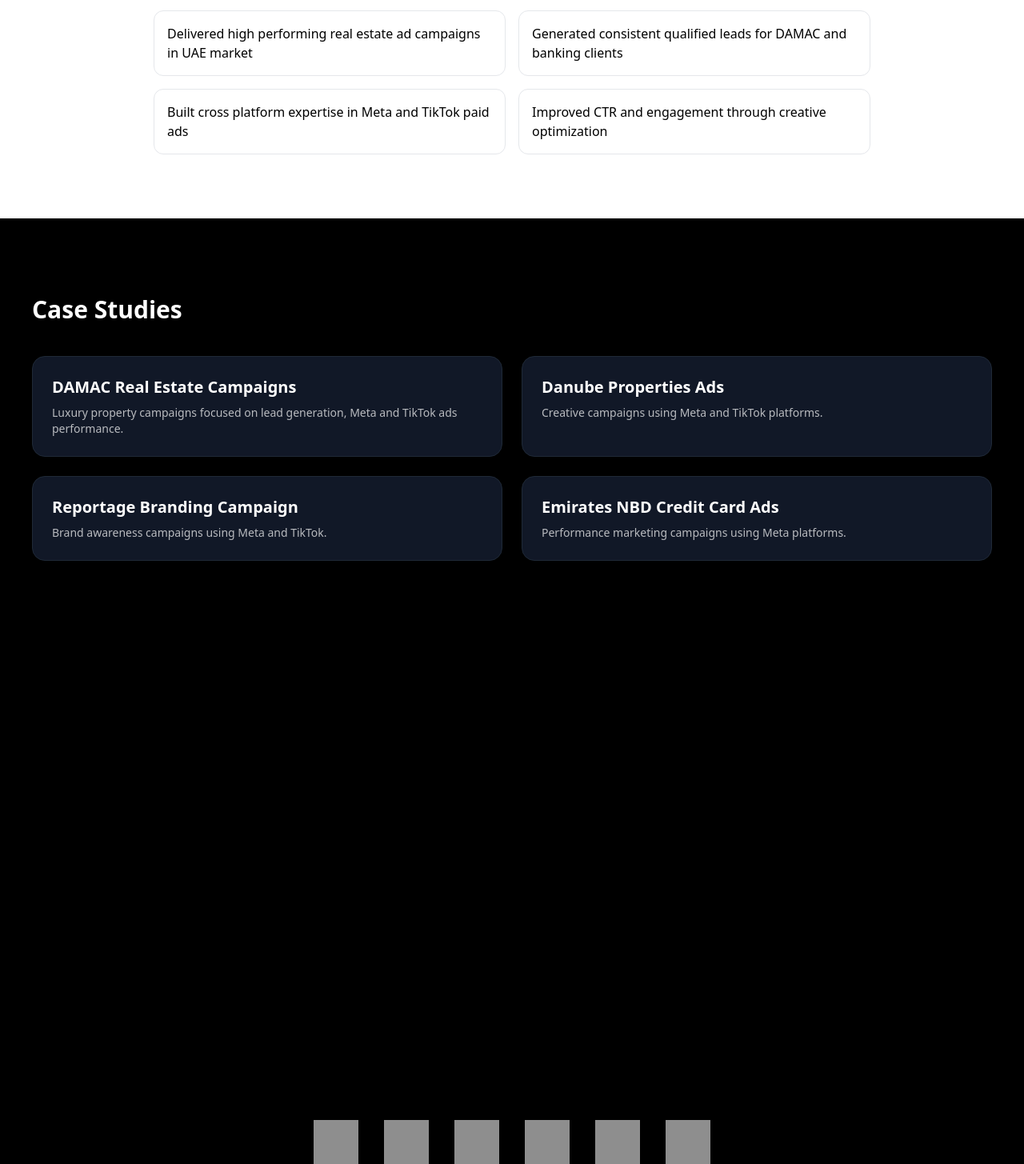
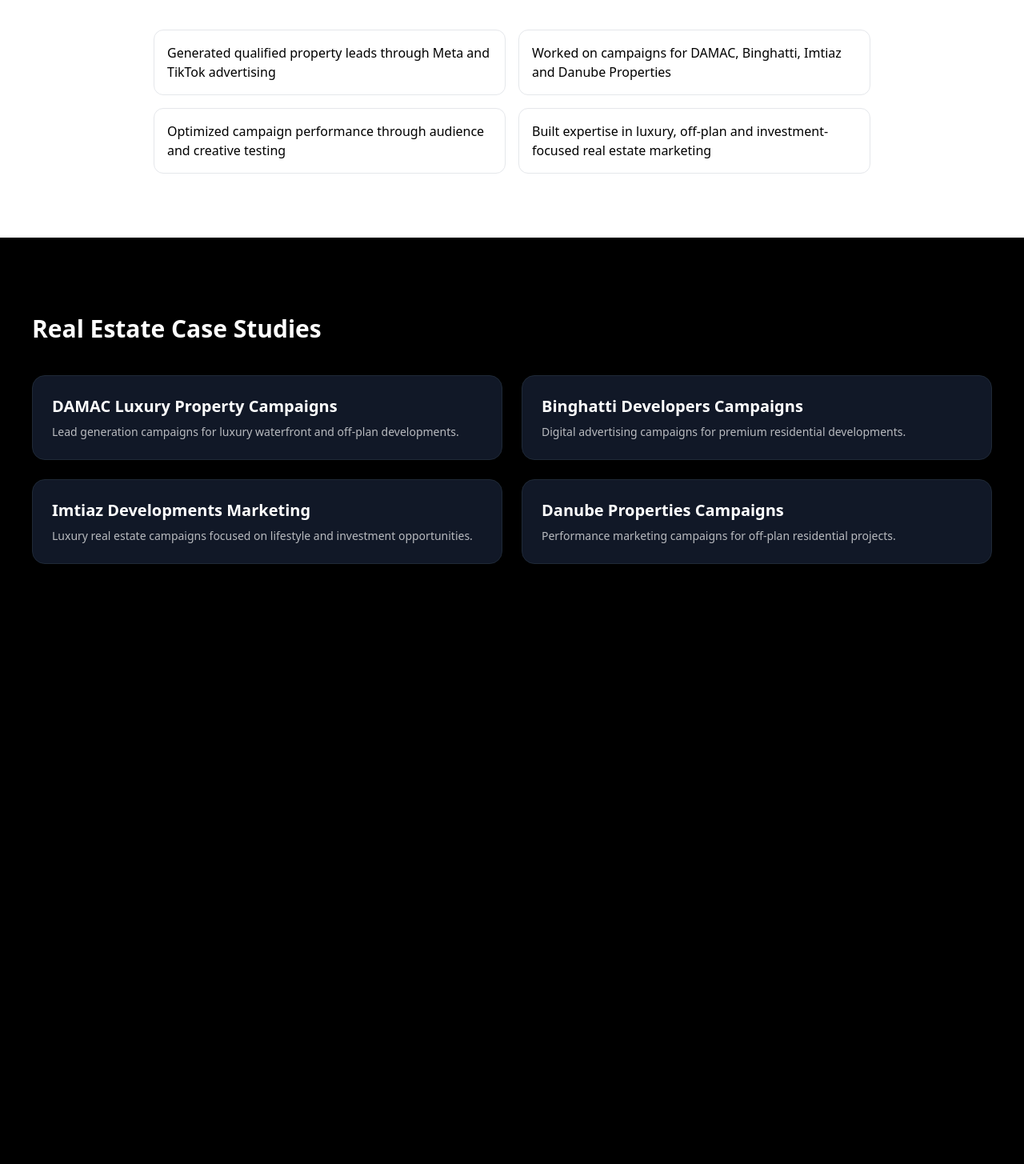
Before and after one commit to WaseemAftab/waseemaftab-portfolio, a React (Vite) app: page / in a window 1280 px wide. Shown: the part 1195-2650 px from the top of the page at 80% size. Built offline with nearby package versions, Linux system fonts and the light colour scheme; grey boxes are pictures that could not be loaded.

Commit message:
Update App.jsx
New Portfolio with only Real Estate Experience, White

```diff
--- a/src/App.jsx
+++ b/src/App.jsx
@@ -4,93 +4,98 @@
 
 export default function Portfolio() {
   const whatsappNumber = "971506309005";
-  const email = "Waseem.aftab18@gmail.com";
   const whatsappLink = `https://wa.me/${whatsappNumber}`;
 
   const globalPlatforms = ["Meta Ads", "Facebook", "Instagram", "TikTok"];
 
   const globalResults =
-    "Improved campaign performance through Meta and TikTok advertising strategies, increasing lead quality and engagement across UAE real estate and banking campaigns.";
+    "Managed and optimized Meta and TikTok advertising campaigns for leading UAE real estate developers including DAMAC, Binghatti, Imtiaz and Danube. Focused on lead generation, audience targeting, creative testing and campaign optimization.";
 
   const globalAchievements = [
-    "Delivered high performing real estate ad campaigns in UAE market",
-    "Generated consistent qualified leads for DAMAC and banking clients",
-    "Built cross platform expertise in Meta and TikTok paid ads",
-    "Improved CTR and engagement through creative optimization"
+    "Generated qualified property leads through Meta and TikTok advertising",
+    "Worked on campaigns for DAMAC, Binghatti, Imtiaz and Danube Properties",
+    "Optimized campaign performance through audience and creative testing",
+    "Built expertise in luxury, off-plan and investment-focused real estate marketing"
   ];
 
   const projects = [
     {
       id: 1,
       slug: "damac-campaigns",
-      title: "DAMAC Real Estate Campaigns",
+      title: "DAMAC Luxury Property Campaigns",
       description:
-        "Luxury property campaigns focused on lead generation, Meta and TikTok ads performance.",
+        "Lead generation campaigns for luxury waterfront and off-plan developments.",
       platforms: ["Meta Ads", "Facebook", "Instagram", "TikTok"],
       details:
-        "Executed targeted Meta and TikTok ad campaigns for DAMAC luxury properties with optimized creatives and funnel strategy.",
+        "Managed Meta and TikTok advertising campaigns promoting luxury developments. Focused on audience targeting, lead generation and creative optimization.",
       results:
-        "Reduced cost per lead and improved lead quality through testing and audience refinement.",
+        "Reduced cost per lead while increasing lead quality through continuous testing and optimization.",
       achievements:
-        "Consistently generated high intent property inquiries in UAE luxury segment.",
+        "Generated high-intent property inquiries from local and international buyers.",
       images: [
         "https://images.unsplash.com/photo-1600585154340-be6161a56a0c",
         "https://images.unsplash.com/photo-1600607687939-ce8a6c25118c",
         "https://images.unsplash.com/photo-1600566753151-384129cf4e3e"
       ]
     },
+
     {
       id: 2,
-      slug: "danube-properties",
-      title: "Danube Properties Ads",
-      description: "Creative campaigns using Meta and TikTok platforms.",
+      slug: "binghatti-campaigns",
+      title: "Binghatti Developers Campaigns",
+      description:
+        "Digital advertising campaigns for premium residential developments.",
       platforms: ["Meta Ads", "Instagram", "TikTok"],
       details:
-        "Built storytelling based creatives focusing on affordability and lifestyle positioning.",
+        "Executed performance marketing campaigns focused on investor acquisition and property lead generation.",
       results:
-        "Increased engagement rate and improved click through performance.",
+        "Improved engagement rates and generated qualified investor leads.",
       achievements:
-        "Strengthened brand awareness for off plan property launches in UAE.",
+        "Increased project visibility and strengthened online presence.",
       images: [
-        "https://images.unsplash.com/photo-1560518883-ce09059eeffa",
-        "https://images.unsplash.com/photo-1570129477492-45c003edd2be",
-        "https://images.unsplash.com/photo-1582407947304-fd86f028f716"
+        "https://images.unsplash.com/photo-1460317442991-0ec209397118",
+        "https://images.unsplash.com/photo-1494526585095-c41746248156",
+        "https://images.unsplash.com/photo-1505693416388-ac5ce068fe85"
       ]
     },
+
     {
       id: 3,
-      slug: "reportage-branding",
-      title: "Reportage Branding Campaign",
-      description: "Brand awareness campaigns using Meta and TikTok.",
-      platforms: ["Meta Ads", "TikTok"],
+      slug: "imtiaz-campaigns",
+      title: "Imtiaz Developments Marketing",
+      description:
+        "Luxury real estate campaigns focused on lifestyle and investment opportunities.",
+      platforms: ["Meta Ads", "Facebook", "Instagram"],
       details:
-        "Focused on storytelling creatives highlighting architecture and investment messaging.",
+        "Developed targeted advertising campaigns highlighting modern living, amenities and investment value.",
       results:
-        "Improved brand recall and engagement across paid channels.",
+        "Increased engagement and generated quality buyer inquiries.",
       achievements:
-        "Positioned brand as trusted real estate developer in UAE market.",
+        "Enhanced brand awareness among investors and end-users.",
       images: [
         "https://images.unsplash.com/photo-1484154218962-a197022b5858",
         "https://images.unsplash.com/photo-1501183638710-841dd1904471",
         "https://images.unsplash.com/photo-1493809842364-78817add7ffb"
       ]
     },
+
     {
       id: 4,
-      slug: "emirates-nbd",
-      title: "Emirates NBD Credit Card Ads",
-      description: "Performance marketing campaigns using Meta platforms.",
-      platforms: ["Meta Ads", "Facebook", "Instagram"],
+      slug: "danube-properties",
+      title: "Danube Properties Campaigns",
+      description:
+        "Performance marketing campaigns for off-plan residential projects.",
+      platforms: ["Meta Ads", "Instagram", "TikTok"],
       details:
-        "Designed conversion focused funnels for banking acquisition campaigns.",
+        "Created and optimized advertising campaigns targeting investors and first-time buyers.",
       results:
-        "Improved lead conversion rate through optimized funnel structure.",
+        "Increased lead volume while maintaining strong lead quality.",
       achievements:
-        "Supported successful digital acquisition campaigns for UAE banking sector.",
+        "Successfully promoted multiple off-plan launches across Dubai.",
       images: [
-        "https://images.unsplash.com/photo-1554224155-6726b3ff858f",
-        "https://images.unsplash.com/photo-1556742393-d75f468bfcb0",
-        "https://images.unsplash.com/photo-1563013544-824ae1b704d3"
+        "https://images.unsplash.com/photo-1560518883-ce09059eeffa",
+        "https://images.unsplash.com/photo-1570129477492-45c003edd2be",
+        "https://images.unsplash.com/photo-1582407947304-fd86f028f716"
       ]
     }
   ];
@@ -100,7 +105,7 @@
   useEffect(() => {
     const hash = window.location.hash.replace("#", "");
     if (hash) {
-      const found = projects.find(p => p.slug === hash);
+      const found = projects.find((p) => p.slug === hash);
       if (found) setSelectedProject(found);
     }
   }, []);
@@ -130,15 +135,24 @@
             exit={{ opacity: 0, x: -50 }}
             className="min-h-screen px-10 py-24 max-w-5xl mx-auto"
           >
-            <button onClick={goBack} className="mb-8 flex items-center gap-2 opacity-80">
-              <ArrowLeft size={18} /> Back
+            <button
+              onClick={goBack}
+              className="mb-8 flex items-center gap-2 opacity-80"
+            >
+              <ArrowLeft size={18} />
+              Back
             </button>
 
-            <h1 className="text-4xl font-bold mb-4">{selectedProject.title}</h1>
+            <h1 className="text-4xl font-bold mb-4">
+              {selectedProject.title}
+            </h1>
 
             <div className="flex flex-wrap gap-2 mb-6">
-              {selectedProject.platforms.map(p => (
-                <span key={p} className="px-3 py-1 text-xs rounded-full bg-white/10">
+              {selectedProject.platforms.map((p) => (
+                <span
+                  key={p}
+                  className="px-3 py-1 text-xs rounded-full bg-white/10"
+                >
                   {p}
                 </span>
               ))}
@@ -147,7 +161,7 @@
             <p className="opacity-80 mb-6">{selectedProject.details}</p>
 
             <div className="mb-6">
-              <h3 className="text-xl font-semibold mb-2">Results and Impact</h3>
+              <h3 className="text-xl font-semibold mb-2">Results & Impact</h3>
               <p className="opacity-80">{selectedProject.results}</p>
             </div>
 
@@ -170,14 +184,21 @@
         ) : (
           <div>
             <section className="h-screen flex flex-col justify-center items-center text-center px-6">
-              <motion.h1 className="text-5xl md:text-7xl font-bold">Waseem Aftab</motion.h1>
+              <motion.h1 className="text-5xl md:text-7xl font-bold">
+                Waseem Aftab
+              </motion.h1>
+
               <p className="mt-4 text-lg opacity-70">
-                Social Media Meta Ads TikTok Ads Real Estate Banking
+                Real Estate Digital Marketing • Meta Ads • TikTok Ads • Lead
+                Generation
               </p>
 
               <div className="flex flex-wrap gap-2 mt-6 justify-center">
-                {globalPlatforms.map(p => (
-                  <span key={p} className="px-3 py-1 text-xs rounded-full bg-white/10">
+                {globalPlatforms.map((p) => (
+                  <span
+                    key={p}
+                    className="px-3 py-1 text-xs rounded-full bg-white/10"
+                  >
                     {p}
                   </span>
                 ))}
@@ -185,23 +206,35 @@
             </section>
 
             <section className="px-10 py-20 text-center">
-              <h2 className="text-3xl font-semibold mb-4">Results and Impact</h2>
-              <p className="opacity-80 max-w-3xl mx-auto">{globalResults}</p>
+              <h2 className="text-3xl font-semibold mb-4">
+                Results and Impact
+              </h2>
+              <p className="opacity-80 max-w-3xl mx-auto">
+                {globalResults}
+              </p>
             </section>
 
             <section className="px-10 py-20 bg-white text-black">
-              <h2 className="text-3xl font-semibold mb-8 text-center">Achievements</h2>
+              <h2 className="text-3xl font-semibold mb-8 text-center">
+                Achievements
+              </h2>
+
               <div className="grid md:grid-cols-2 gap-4 max-w-4xl mx-auto">
                 {globalAchievements.map((a, i) => (
-                  <div key={i} className="p-4 border rounded-xl">{a}</div>
+                  <div key={i} className="p-4 border rounded-xl">
+                    {a}
+                  </div>
                 ))}
               </div>
             </section>
 
             <section className="min-h-screen px-10 py-24">
-              <h2 className="text-3xl font-semibold mb-10">Case Studies</h2>
+              <h2 className="text-3xl font-semibold mb-10">
+                Real Estate Case Studies
+              </h2>
+
               <div className="grid md:grid-cols-2 gap-6">
-                {projects.map(p => (
+                {projects.map((p) => (
                   <motion.div
                     key={p.id}
                     whileHover={{ y: -5 }}
@@ -209,24 +242,24 @@
                     className="cursor-pointer p-6 bg-gray-900 rounded-2xl border border-gray-800"
                   >
                     <h3 className="text-xl font-semibold">{p.title}</h3>
-                    <p className="text-sm opacity-70 mt-2">{p.description}</p>
+
+                    <p className="text-sm opacity-70 mt-2">
+                      {p.description}
+                    </p>
                   </motion.div>
                 ))}
               </div>
             </section>
 
-            <section className="min-h-screen flex flex-col items-center justify-center gap-10 px-6">
-              <div className="flex flex-wrap items-center justify-center gap-8 opacity-90">
-                <img className="w-14 h-14" src="https://cdn.jsdelivr.net/npm/simple-icons@v10/icons/meta.svg" alt="Meta" />
-                <img className="w-14 h-14" src="https://cdn.jsdelivr.net/npm/simple-icons@v10/icons/facebook.svg" alt="Facebook" />
-                <img className="w-14 h-14" src="https://cdn.jsdelivr.net/npm/simple-icons@v10/icons/instagram.svg" alt="Instagram" />
-                <img className="w-14 h-14" src="https://cdn.jsdelivr.net/npm/simple-icons@v10/icons/tiktok.svg" alt="TikTok" />
-                <img className="w-14 h-14" src="https://cdn.jsdelivr.net/npm/simple-icons@v10/icons/canva.svg" alt="Canva" />
-                <img className="w-14 h-14" src="https://cdn.jsdelivr.net/npm/simple-icons@v10/icons/adobe.svg" alt="Adobe" />
-              </div>
-
-              <a href={whatsappLink} className="bg-green-500 px-6 py-3 rounded-full text-black font-semibold">
-                <MessageCircle className="inline mr-2" /> WhatsApp
+            <section className="min-h-screen flex items-center justify-center">
+              <a
+                href={whatsappLink}
+                target="_blank"
+                rel="noopener noreferrer"
+                className="bg-green-500 px-6 py-3 rounded-full text-black font-semibold"
+              >
+                <MessageCircle className="inline mr-2" />
+                WhatsApp
               </a>
             </section>
           </div>
```
